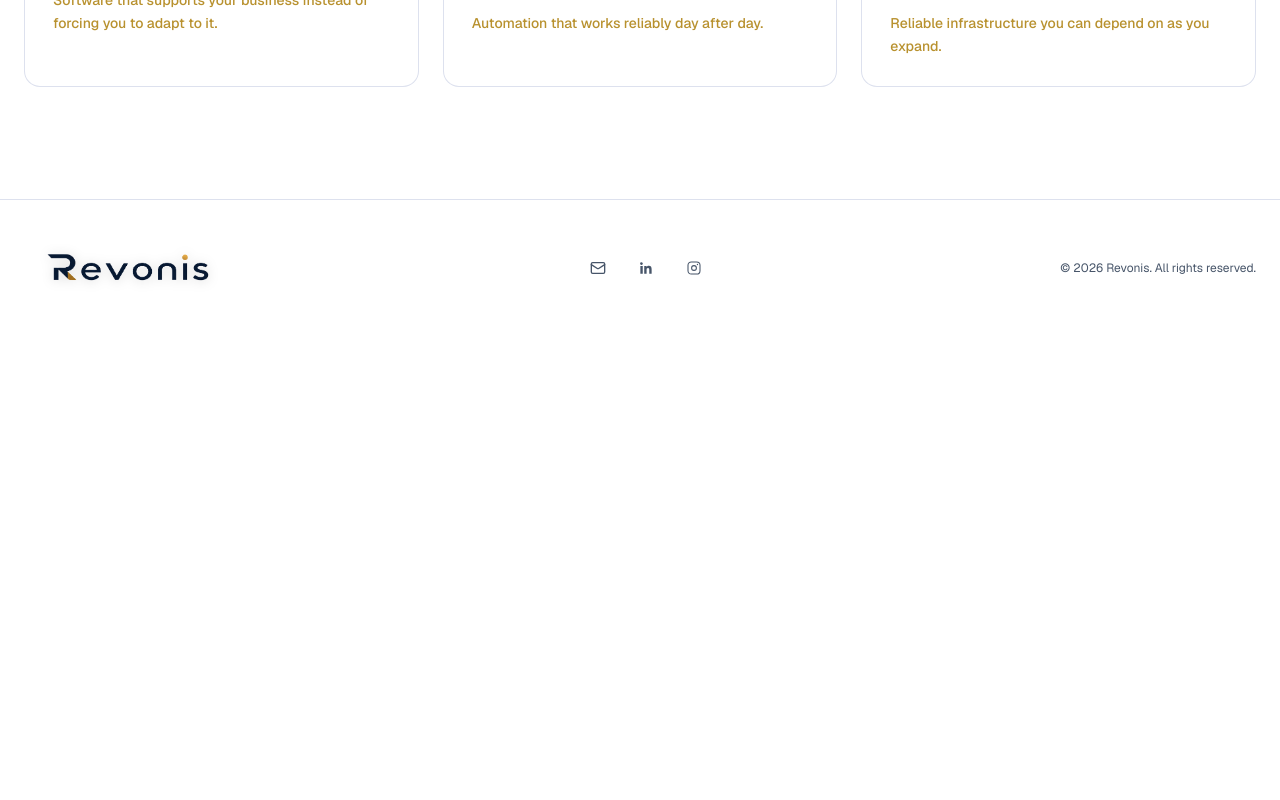
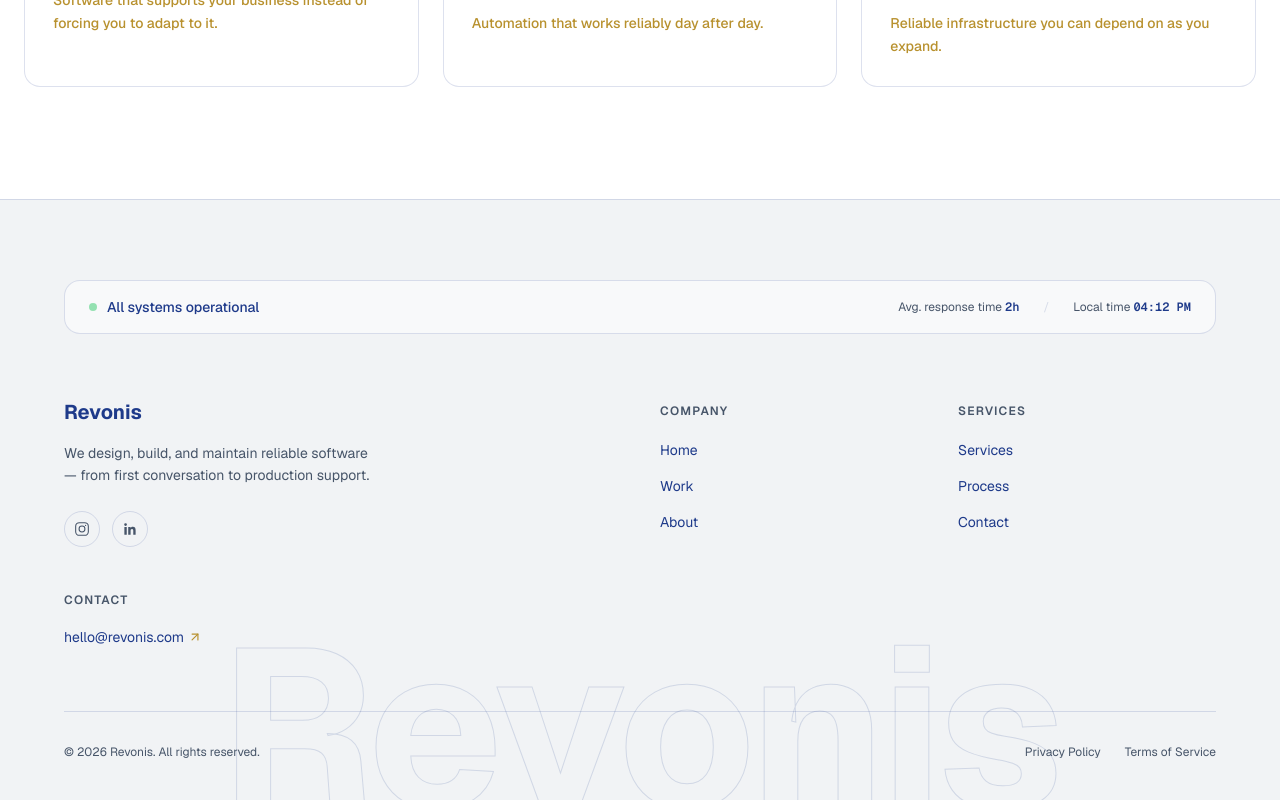
Before and after one commit to hardeep652/revonis, a Next.js app: page /services in a window 1280 px wide. Shown: the part 972-1772 px from the top of the page. Before the commit the page ends 1308 px from the top, so only its background shows below. Built offline with nearby package versions, Linux system fonts and the light colour scheme.

Commit message:
added footer in home

```diff
--- a/app/_components/home/footer.tsx
+++ b/app/_components/home/footer.tsx
@@ -1,52 +1,240 @@
-import { Mail } from "lucide-react";
+import { useState, useEffect } from "react";
+import { motion } from "framer-motion";
+import { ArrowUpRight } from "lucide-react";
 import { COLORS } from "./home-data";
-import { InstagramIcon, LinkedInIcon } from "./brand-icons";
+
+// Custom SVG icons (kept out of lucide-react by request)
+function LinkedinIcon({ className, style }: { className?: string; style?: React.CSSProperties }) {
+  return (
+    <svg viewBox="0 0 24 24" fill="currentColor" className={className} style={style} aria-hidden="true">
+      <path d="M20.45 20.45h-3.55v-5.57c0-1.33-.02-3.04-1.85-3.04-1.86 0-2.15 1.45-2.15 2.94v5.67H9.35V9h3.41v1.56h.05c.48-.9 1.63-1.85 3.36-1.85 3.59 0 4.25 2.36 4.25 5.44v6.3ZM5.34 7.43a2.06 2.06 0 1 1 0-4.12 2.06 2.06 0 0 1 0 4.12ZM7.12 20.45H3.56V9h3.56v11.45Z" />
+    </svg>
+  );
+}
+
+function InstagramIcon({ className, style }: { className?: string; style?: React.CSSProperties }) {
+  return (
+    <svg
+      viewBox="0 0 24 24"
+      fill="none"
+      stroke="currentColor"
+      strokeWidth="1.6"
+      className={className}
+      style={style}
+      aria-hidden="true"
+    >
+      <rect x="2.5" y="2.5" width="19" height="19" rx="5.5" />
+      <circle cx="12" cy="12" r="4.4" />
+      <circle cx="17.4" cy="6.6" r="0.9" fill="currentColor" stroke="none" />
+    </svg>
+  );
+}
+
+const FOOTER_LINKS = {
+  Company: [
+    { label: "Home", href: "#home" },
+    { label: "Work", href: "#work" },
+    { label: "About", href: "#about" },
+  ],
+  Services: [
+    { label: "Services", href: "#services" },
+    { label: "Process", href: "#process" },
+    { label: "Contact", href: "#contact" },
+  ],
+};
+
+const SOCIALS = [
+  { label: "Instagram", href: "https://instagram.com/revonis.in", icon: InstagramIcon },
+  { label: "LinkedIn", href: "https://linkedin.com/company/revonis", icon: LinkedinIcon },
+];
+
+function useLocalTime() {
+  const [time, setTime] = useState("");
+  useEffect(() => {
+    const update = () =>
+      setTime(
+        new Date().toLocaleTimeString([], {
+          hour: "2-digit",
+          minute: "2-digit",
+        })
+      );
+    update();
+    const id = setInterval(update, 1000 * 15);
+    return () => clearInterval(id);
+  }, []);
+  return time;
+}
 
 export function Footer() {
+  const year = new Date().getFullYear();
+  const localTime = useLocalTime();
+
   return (
-    <footer className="border-t px-6 py-12" style={{ borderColor: COLORS.border }}>
-      <div className="mx-auto flex max-w-7xl flex-col items-center justify-between gap-6 sm:flex-row">
-        <span className="flex items-center gap-2.5">
-          <img
-            src="/Revonis_Logo%20(Edited).png"
-            alt="Revonis"
-            className="h-9 w-auto rounded-lg object-contain"
-            style={{ filter: "drop-shadow(0 1px 6px rgba(0,0,0,0.15))" }}
+    <footer
+      className="relative overflow-hidden border-t px-6 pt-20 pb-10"
+      style={{ borderColor: COLORS.border, background: COLORS.bgSecondary }}
+    >
+      {/* Signature element: oversized outlined wordmark bleeding off the edges,
+          a quiet echo of the brand rather than another CTA */}
+      <div
+        aria-hidden="true"
+        className="pointer-events-none absolute -bottom-10 left-1/2 w-full -translate-x-1/2 select-none text-center font-bold leading-none"
+        style={{
+          fontSize: "clamp(6rem, 18vw, 14rem)",
+          color: "transparent",
+          WebkitTextStroke: `1px ${COLORS.border}`,
+          letterSpacing: "-0.02em",
+        }}
+      >
+        Revonis
+      </div>
+
+      <div className="relative mx-auto max-w-6xl">
+        {/* Status strip — callback to the Process section's uptime / response-time language,
+            standing in for a generic CTA banner */}
+        <motion.div
+          initial={{ opacity: 0, y: 12 }}
+          whileInView={{ opacity: 1, y: 0 }}
+          viewport={{ once: true, margin: "-80px" }}
+          transition={{ duration: 0.5 }}
+          className="mb-16 flex flex-wrap items-center justify-between gap-4 rounded-2xl border px-6 py-4"
+          style={{ borderColor: COLORS.border, background: COLORS.bgPrimary }}
+        >
+          <div className="flex items-center gap-2.5">
+            <motion.span
+              className="h-2 w-2 rounded-full"
+              style={{ background: "#22c55e" }}
+              animate={{ opacity: [1, 0.3, 1] }}
+              transition={{ duration: 1.6, repeat: Infinity }}
             />
+            <span className="text-sm font-medium" style={{ color: COLORS.textPrimary }}>
+              All systems operational
             </span>
-        <div className="flex items-center gap-2">
+          </div>
+
+          <div
+            className="flex flex-wrap items-center gap-x-6 gap-y-2 text-xs"
+            style={{ color: COLORS.textSecondary }}
+          >
+            <span>
+              Avg. response time{" "}
+              <span className="font-mono font-semibold" style={{ color: COLORS.textPrimary }}>
+                2h
+              </span>
+            </span>
+            <span className="hidden sm:inline" style={{ color: COLORS.border }}>
+              /
+            </span>
+            <span>
+              Local time{" "}
+              <span className="font-mono font-semibold" style={{ color: COLORS.textPrimary }}>
+                {localTime || "--:--"}
+              </span>
+            </span>
+          </div>
+        </motion.div>
+
+        {/* Brand + link columns */}
+        <div className="grid grid-cols-2 gap-10 pb-16 sm:grid-cols-4">
+          <div className="col-span-2">
+            <span className="text-xl font-bold" style={{ color: COLORS.textPrimary }}>
+              Revonis
+            </span>
+            <p
+              className="mt-4 max-w-xs text-sm leading-relaxed"
+              style={{ color: COLORS.textSecondary }}
+            >
+              We design, build, and maintain reliable software — from first
+              conversation to production support.
+            </p>
+
+            <div className="mt-6 flex items-center gap-3">
+              {SOCIALS.map(({ label, href, icon: Icon }) => (
+                <a
+                  key={label}
+                  href={href}
+                  target="_blank"
+                  rel="noreferrer"
+                  aria-label={label}
+                  className="flex h-9 w-9 items-center justify-center rounded-full border transition-colors duration-300 hover:border-transparent"
+                  style={{ borderColor: COLORS.border }}
+                  onMouseEnter={(e) => {
+                    e.currentTarget.style.background = COLORS.accentGold;
+                  }}
+                  onMouseLeave={(e) => {
+                    e.currentTarget.style.background = "transparent";
+                  }}
+                >
+                  <Icon className="h-4 w-4" style={{ color: COLORS.textSecondary }} />
+                </a>
+              ))}
+            </div>
+          </div>
+
+          {Object.entries(FOOTER_LINKS).map(([heading, links]) => (
+            <div key={heading}>
+              <span
+                className="text-xs font-semibold uppercase tracking-widest"
+                style={{ color: COLORS.textSecondary }}
+              >
+                {heading}
+              </span>
+              <ul className="mt-4 space-y-3">
+                {links.map((link) => (
+                  <li key={link.label}>
+                    <a
+                      href={link.href}
+                      className="text-sm transition-colors duration-300"
+                      style={{ color: COLORS.textPrimary }}
+                    >
+                      {link.label}
+                    </a>
+                  </li>
+                ))}
+              </ul>
+            </div>
+          ))}
+
+          <div>
+            <span
+              className="text-xs font-semibold uppercase tracking-widest"
+              style={{ color: COLORS.textSecondary }}
+            >
+              Contact
+            </span>
+            <ul className="mt-4 space-y-3 text-sm">
+              <li>
                 <a
                   href="mailto:hello@revonis.com"
-            aria-label="Email"
-            className="flex h-10 w-10 items-center justify-center rounded-full transition-colors hover:bg-white/10"
-            style={{ color: COLORS.textSecondary }}
+                  className="group inline-flex items-center gap-1"
+                  style={{ color: COLORS.textPrimary }}
                 >
-            <Mail className="h-4 w-4" />
+                  hello@revonis.com
+                  <ArrowUpRight
+                    className="h-3.5 w-3.5 transition-transform duration-300 group-hover:translate-x-0.5 group-hover:-translate-y-0.5"
+                    style={{ color: COLORS.accentGold }}
+                  />
                 </a>
-          <a
-            href="https://www.linkedin.com/company/revonis"
-            target="_blank"
-            rel="noopener noreferrer"
-            aria-label="LinkedIn"
-            className="flex h-10 w-10 items-center justify-center rounded-full transition-colors hover:bg-white/10"
-            style={{ color: COLORS.textSecondary }}
+              </li>
+            </ul>
+          </div>
+        </div>
+
+        {/* Bottom bar */}
+        <div
+          className="flex flex-col items-start justify-between gap-4 border-t pt-8 text-xs sm:flex-row sm:items-center"
+          style={{ borderColor: COLORS.border, color: COLORS.textSecondary }}
         >
-            <LinkedInIcon className="h-4 w-4" />
+          <span>© {year} Revonis. All rights reserved.</span>
+          <div className="flex items-center gap-6">
+            <a href="#privacy" className="transition-colors duration-300">
+              Privacy Policy
             </a>
-          <a
-            href="https://www.instagram.com/revonis.in"
-            target="_blank"
-            rel="noopener noreferrer"
-            aria-label="Instagram"
-            className="flex h-10 w-10 items-center justify-center rounded-full transition-colors hover:bg-white/10"
-            style={{ color: COLORS.textSecondary }}
-          >
-            <InstagramIcon className="h-4 w-4" />
+            <a href="#terms" className="transition-colors duration-300">
+              Terms of Service
             </a>
           </div>
-        <span className="text-xs" style={{ color: COLORS.textSecondary }}>
-          © {new Date().getFullYear()} Revonis. All rights reserved.
-        </span>
+        </div>
       </div>
     </footer>
   );
```
Also changed, not shown: app/_components/home/process.tsx (line endings or trailing spaces). Lines whose indentation alone changed are shown as unchanged.
